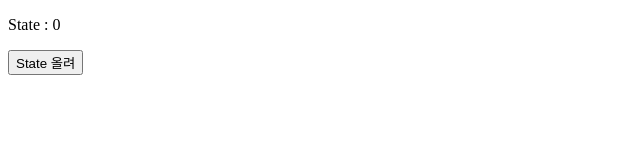
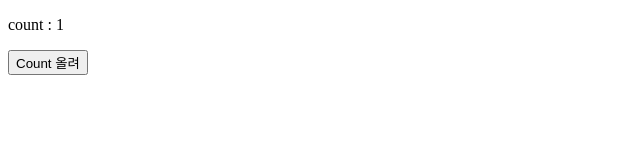
Before and after one commit to sp-chyoo/chy-ExamReact, a React (Create React App) app in the folder my-app/: page / in a window 1280 px wide. Shown: the top 160 px of the page, without its empty margins (0-640 px from the left). Built offline with nearby package versions, Linux system fonts and the light colour scheme.

Commit message:
useRef() 기본 사용 예제 추가

```diff
--- a/my-app/src/App.js
+++ b/my-app/src/App.js
@@ -1,9 +1,15 @@
 import './App.css';
-import React, {useState} from 'react';
+import React, {useState, useRef, useEffect} from 'react';
 
 function App() {
 
-  const [count, setCount] = useState(0);
+  const [count, setCount] = useState(1);
+  const countRef = useRef(0); // {current:0}, 접근 : countRef.current
+
+  useEffect(() => {
+    countRef.current = countRef.current + 1;
+    console.log(`렌더 카운트 : ${countRef.current}`);
+  });
 
   const increaseCountState = () => {
     setCount(count + 1);
@@ -11,9 +17,8 @@ function App() {
 
   return (
     <div>
-      <p>State : {count}</p>
-      <button onClick={increaseCountState}>State 올려</button>
-
+      <p>count : {count}</p>
+      <button onClick={increaseCountState}>Count 올려</button>
     </div>
   );
 }
```
Also changed, not shown: 1 other file (tests, documents, lock files or other folders).
